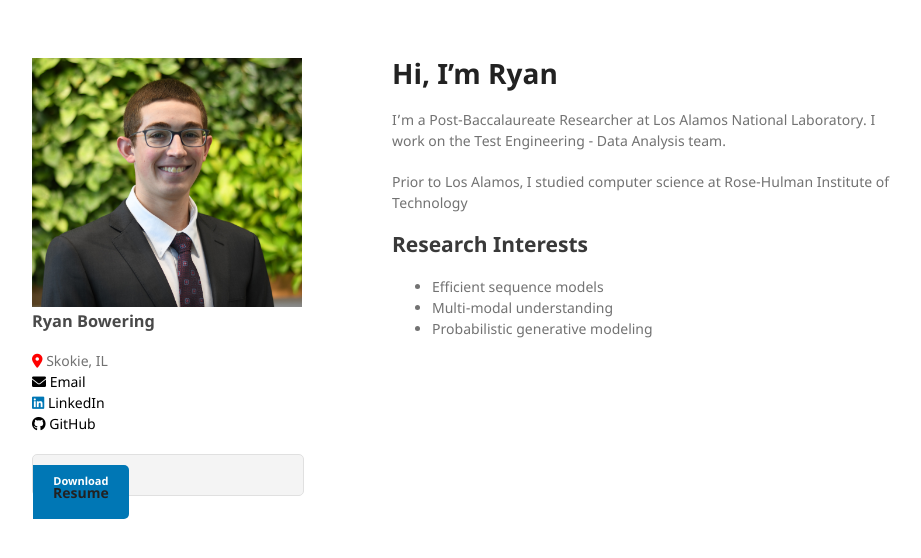
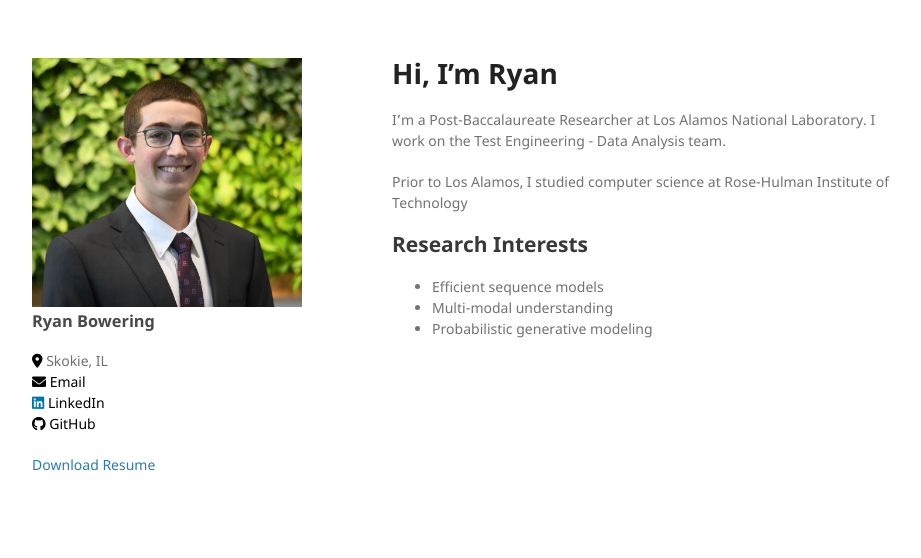
Before and after one commit to bowerirn/bowerirn.github.io, a Jekyll site: the page built from index.md, in a window 1280 px wide. Shown: the top 558 px of the page, without its empty margins (178-1099 px from the left). Built offline with Jekyll 4.4.1, drawn with Linux system fonts in a browser that asks for light colours; our own code applies the rules of GitHub Pages for plain Markdown files.

Commit message:
removed download ul

```diff
--- a/_layouts/default.html
+++ b/_layouts/default.html
@@ -34,9 +34,7 @@
           <a href="https://github.com/bowerirn" target="_blank"><i class="fab fa-github"></i> GitHub</a>
         </p>
 
-        <ul class="downloads">
-          <li><a href="/assets/files/Ryan Bowering Resume.pdf">Download <strong>Resume</strong></a></li>
-        </ul>
+        <a class="downloads" href="/assets/files/Ryan Bowering Resume.pdf" target="_blank">Download Resume</a>
       </header>
       <section>
 
--- a/_sass/jekyll-theme-minimal.scss
+++ b/_sass/jekyll-theme-minimal.scss
@@ -299,7 +299,7 @@ footer {
 
 /* Specific icon colors */
 .view .fa-map-marker-alt {
-  color: red; /* Adjust as needed */
+  color: black; /* Adjust as needed */
 }
 
 .view .fa-envelope {
@@ -315,12 +315,6 @@ footer {
 }
 
 /* Downloads section styling */
-.downloads li {
-  list-style: none;
-  text-align: center;
-  margin: 10px 0;
-}
-
 .downloads a {
   display: inline-block;
   padding: 10px 20px;
```
